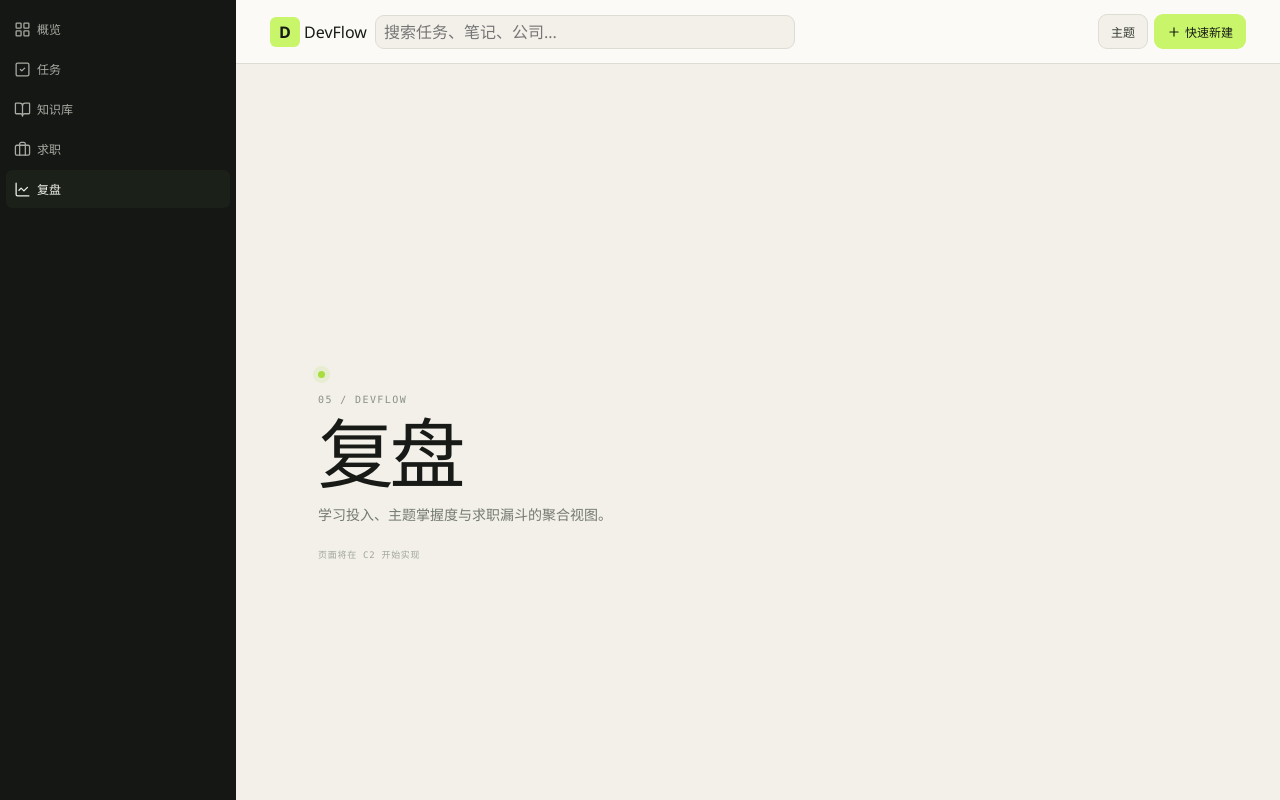
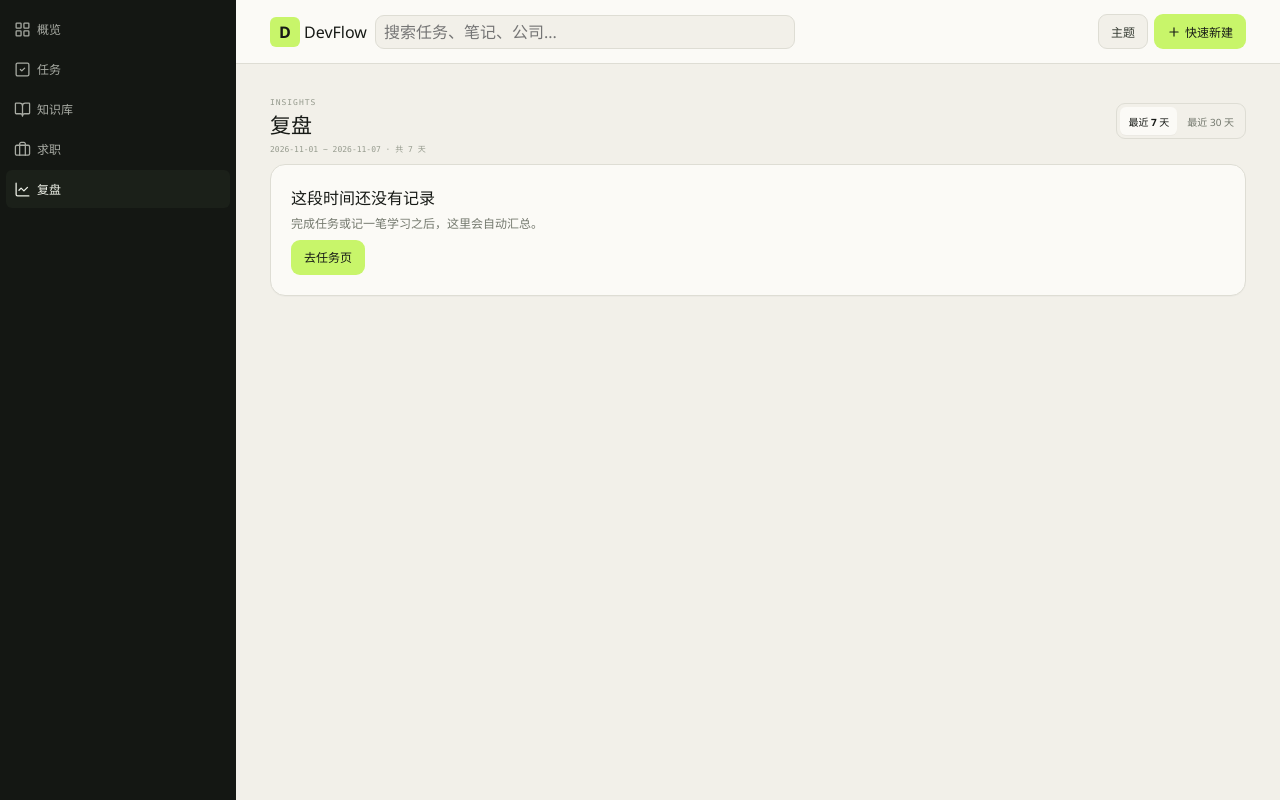
Before and after one commit to cyldstore/devflow, a Vue app in the folder devflow/: page /insights in a window 1280 px wide. Built offline with nearby package versions, Linux system fonts and the light colour scheme.

Commit message:
feat(insights): KPI 卡片与时间范围切换

```diff
--- /dev/null
+++ b/devflow/src/lib/format.ts
@@ -0,0 +1,10 @@
+export function formatMinutes(minutes: number): string {
+  if (minutes <= 0) return '0 分钟'
+
+  const hours = Math.floor(minutes / 60)
+  const rest = minutes % 60
+
+  if (hours === 0) return `${rest} 分钟`
+  if (rest === 0) return `${hours} 小时`
+  return `${hours} 小时 ${rest} 分`
+}
--- a/devflow/src/lib/insights.ts
+++ b/devflow/src/lib/insights.ts
@@ -32,6 +32,7 @@ export interface InsightSummary {
   hasActivity: boolean
 }
 
+// 按指定跨度生成到指定时间的时间数组
 export function rangeDates(today: string, days: InsightRange): string[] {
   return Array.from({ length: days }, (_, index) => addDays(today, index - (days - 1)))
 }
@@ -57,6 +58,7 @@ export function summarize(db: Database, days: InsightRange, today: string): Insi
   const studyMinutes = studyLogs.reduce((sum, log) => sum + log.minutes, 0)
 
   const minutesByDate = new Map<string, number>()
+  // 每天的学习时长
   for (const log of studyLogs) {
     minutesByDate.set(log.date, (minutesByDate.get(log.date) ?? 0) + log.minutes)
   }
@@ -68,6 +70,7 @@ export function summarize(db: Database, days: InsightRange, today: string): Insi
 
   const applications = db.applications.filter((app) => inRange(app.appliedAt)).length
 
+  // 面试数
   const interviews = db.applications.reduce((count, app) => {
     return (
       count +
@@ -75,6 +78,7 @@ export function summarize(db: Database, days: InsightRange, today: string): Insi
     )
   }, 0)
 
+  // 汇总知识标签不同熟练度数量
   const topicMap = new Map<string, TopicMastery>()
   for (const item of db.knowledge) {
     if (!item.mastery) continue
--- a/devflow/src/pages/InsightsView.vue
+++ b/devflow/src/pages/InsightsView.vue
@@ -1,11 +1,207 @@
 <template>
-  <PagePlaceholder
-    index="05"
-    title="复盘"
-    description="学习投入、主题掌握度与求职漏斗的聚合视图。"
-  />
+  <section class="insights">
+    <header class="page-head">
+      <div>
+        <p class="eyebrow">INSIGHTS</p>
+        <h1>复盘</h1>
+      </div>
+
+      <div class="range-toggle" role="group" aria-label="时间范围">
+        <button
+          v-for="item in RANGES"
+          :key="item.value"
+          type="button"
+          :class="['range-btn', { active: range === item.value }]"
+          :aria-pressed="range === item.value"
+          @click="range = item.value"
+        >
+          {{ item.label }}
+        </button>
+      </div>
+    </header>
+
+    <p class="range-hint">{{ startDate }} ~ {{ today }} · 共 {{ range }} 天</p>
+
+    <Card v-if="!summary.hasActivity" class="empty">
+      <div class="empty-body">
+        <p class="empty-title">这段时间还没有记录</p>
+        <p class="empty-text">完成任务或记一笔学习之后，这里会自动汇总。</p>
+        <Button variant="lime" @click="goTasks">去任务页</Button>
+      </div>
+    </Card>
+
+    <div v-else class="kpi-grid">
+      <Card v-for="card in kpiCards" :key="card.label" class="kpi">
+        <p class="kpi-label">{{ card.label }}</p>
+        <p class="kpi-value">{{ card.value }}</p>
+        <p v-if="card.hint" class="kpi-hint">{{ card.hint }}</p>
+      </Card>
+    </div>
+  </section>
 </template>
 
 <script setup lang="ts">
-import PagePlaceholder from '@/components/ui/PagePlaceholder.vue'
+import { computed, ref } from 'vue'
+import { useRouter } from 'vue-router'
+import Button from '@/components/ui/Button.vue'
+import Card from '@/components/ui/Card.vue'
+import { localDate } from '@/lib/date'
+import { formatMinutes } from '@/lib/format'
+import { rangeDates, summarize } from '@/lib/insights'
+import type { InsightRange } from '@/lib/insights'
+import { useDatabase } from '@/stores/db'
+
+const RANGES: { value: InsightRange; label: string }[] = [
+  { value: 7, label: '最近 7 天' },
+  { value: 30, label: '最近 30 天' },
+]
+
+const router = useRouter()
+const db = useDatabase()
+const today = localDate()
+
+const range = ref<InsightRange>(7)
+
+const summary = computed(() => summarize(db, range.value, today))
+const startDate = computed(() => rangeDates(today, range.value)[0])
+
+const kpiCards = computed(() => {
+  const kpis = summary.value.kpis
+  const perDay = Math.round(kpis.studyMinutes / range.value)
+
+  return [
+    { label: '完成任务', value: `${kpis.completedTasks} 项` },
+    { label: '学习时长', value: formatMinutes(kpis.studyMinutes), hint: `日均 ${perDay} 分钟` },
+    { label: '投递', value: `${kpis.applications} 个` },
+    { label: '面试', value: `${kpis.interviews} 场` },
+  ]
+})
+
+function goTasks() {
+  router.push('/tasks')
+}
 </script>
+
+<style scoped>
+.insights {
+  display: flex;
+  flex-direction: column;
+  gap: var(--space-5);
+}
+
+.page-head {
+  display: flex;
+  align-items: flex-end;
+  justify-content: space-between;
+  gap: var(--space-6);
+}
+
+.eyebrow {
+  margin: 0 0 var(--space-1);
+  font-family: var(--font-mono);
+  font-size: var(--text-2xs);
+  letter-spacing: 0.12em;
+  color: var(--color-text-faint);
+}
+
+h1 {
+  margin: 0;
+  font-size: var(--text-xl);
+  color: var(--color-text-strong);
+}
+
+.range-toggle {
+  display: inline-flex;
+  gap: var(--space-1);
+  padding: 3px;
+  background: var(--color-background);
+  border: 1px solid var(--color-border);
+  border-radius: var(--radius-md);
+}
+
+.range-btn {
+  height: 28px;
+  padding: 0 var(--space-4);
+  border: none;
+  border-radius: var(--radius-sm);
+  background: transparent;
+  color: var(--color-text-muted);
+  font: inherit;
+  font-size: var(--text-xs);
+  cursor: pointer;
+}
+
+.range-btn.active {
+  background: var(--color-surface);
+  color: var(--color-text-strong);
+  font-weight: 600;
+  box-shadow: var(--shadow-card);
+}
+
+.range-btn:focus-visible {
+  outline: 2px solid var(--color-text-strong);
+  outline-offset: 2px;
+}
+
+.range-hint {
+  margin: calc(-1 * var(--space-3)) 0 0;
+  font-family: var(--font-mono);
+  font-size: var(--text-2xs);
+  color: var(--color-text-faint);
+}
+
+.kpi-grid {
+  display: grid;
+  grid-template-columns: repeat(auto-fit, minmax(180px, 1fr));
+  gap: var(--space-4);
+}
+
+.kpi {
+  padding: var(--space-5);
+}
+
+.kpi-label {
+  margin: 0 0 var(--space-2);
+  font-family: var(--font-mono);
+  font-size: var(--text-2xs);
+  letter-spacing: 0.08em;
+  text-transform: uppercase;
+  color: var(--color-text-faint);
+}
+
+.kpi-value {
+  margin: 0;
+  font-size: var(--text-2xl);
+  font-weight: 650;
+  letter-spacing: -0.02em;
+  color: var(--color-text-strong);
+}
+
+.kpi-hint {
+  margin: var(--space-2) 0 0;
+  font-size: var(--text-2xs);
+  color: var(--color-text-muted);
+}
+
+.empty-body {
+  display: flex;
+  flex-direction: column;
+  align-items: flex-start;
+  gap: var(--space-3);
+  padding: var(--space-8);
+}
+
+.empty-title {
+  margin: 0;
+  font-size: var(--text-lg);
+  color: var(--color-text-strong);
+}
+
+.empty-text {
+  margin: 0;
+  max-width: 460px;
+  font-size: var(--text-sm);
+  line-height: var(--leading-normal);
+  color: var(--color-text-muted);
+}
+</style>
```
